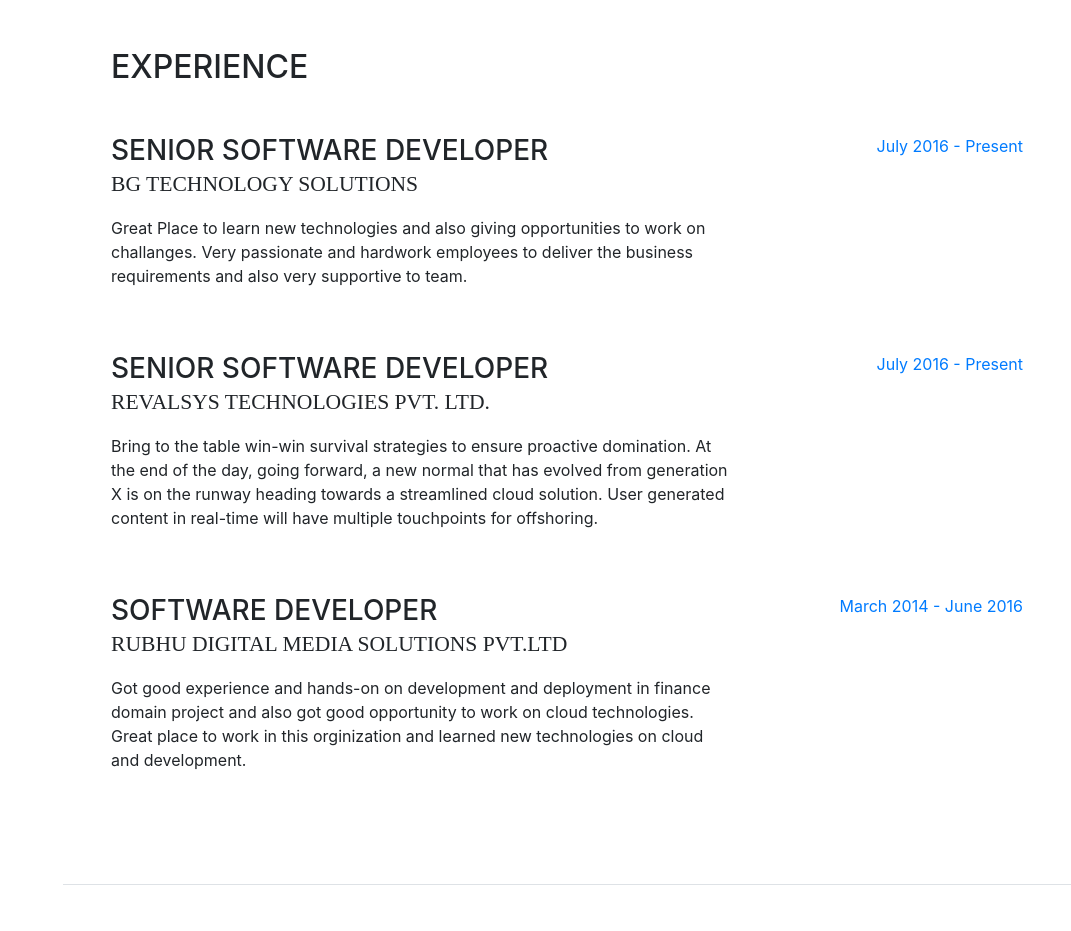
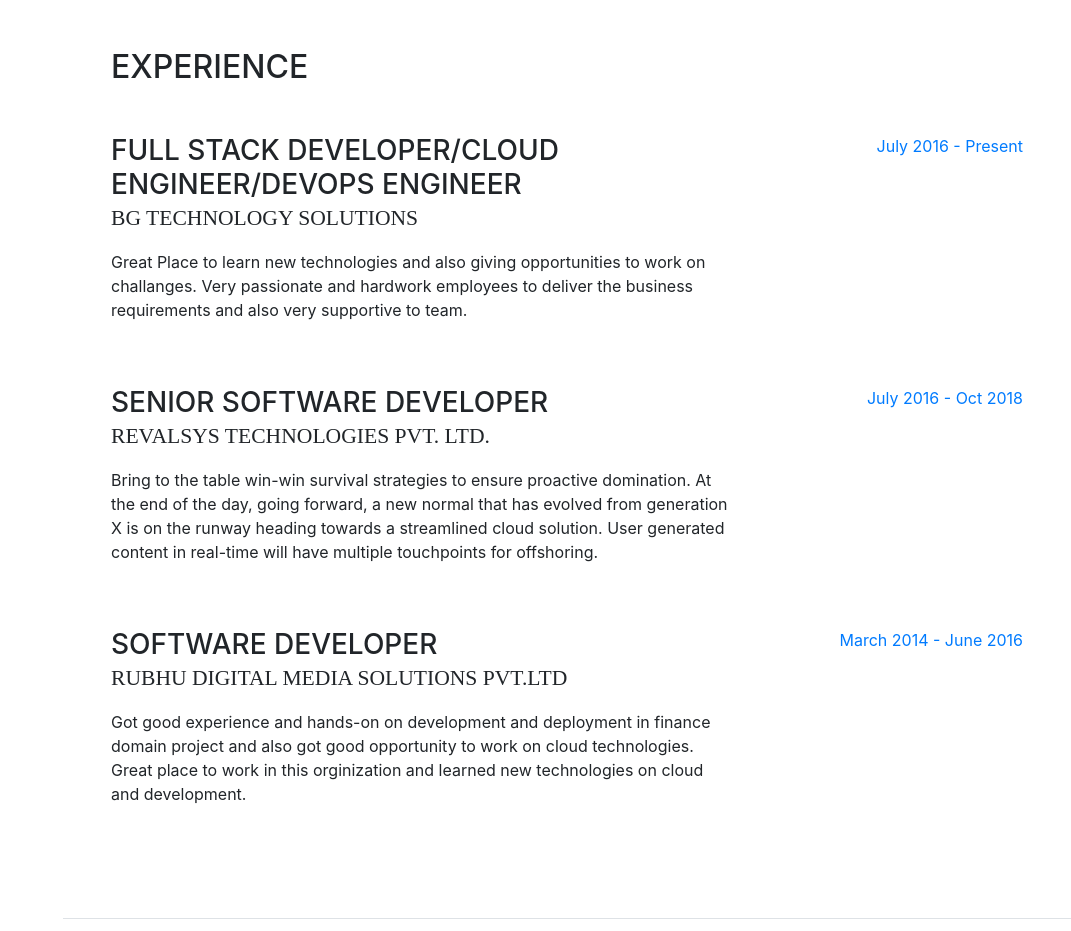
Before and after one commit to kbmanikanta/kbmanikanta.github.io, a website with bundled scripts: page index.html in a window 1280 px wide. Shown: the part 800-1731 px from the top of the page, without its empty margins (209-1280 px from the left). Built offline with nearby package versions, Linux system fonts and the light colour scheme; a web font is replaced by a local one.

Commit message:
Update index.html

```diff
--- a/index.html
+++ b/index.html
@@ -119,7 +119,7 @@
 
          <div class="resume-item d-flex flex-column flex-md-row mb-5">
             <div class="resume-content mr-auto">
-              <h3 class="mb-0">Senior Software Developer</h3>
+              <h3 class="mb-0">Full Stack Developer/Cloud Engineer/DevOps Engineer</h3>
               <div class="subheading mb-3">BG Technology Solutions</div>
               <p>Great Place to learn new technologies and also giving opportunities to work on challanges. Very passionate and hardwork employees to deliver the business requirements and also very supportive to team.</p>
             </div>
@@ -135,7 +135,7 @@
               <p>Bring to the table win-win survival strategies to ensure proactive domination. At the end of the day, going forward, a new normal that has evolved from generation X is on the runway heading towards a streamlined cloud solution. User generated content in real-time will have multiple touchpoints for offshoring.</p>
             </div>
             <div class="resume-date text-md-right">
-              <span class="text-primary">July 2016 - Present</span>
+              <span class="text-primary">July 2016 - Oct 2018</span>
             </div>
           </div>
 
```
